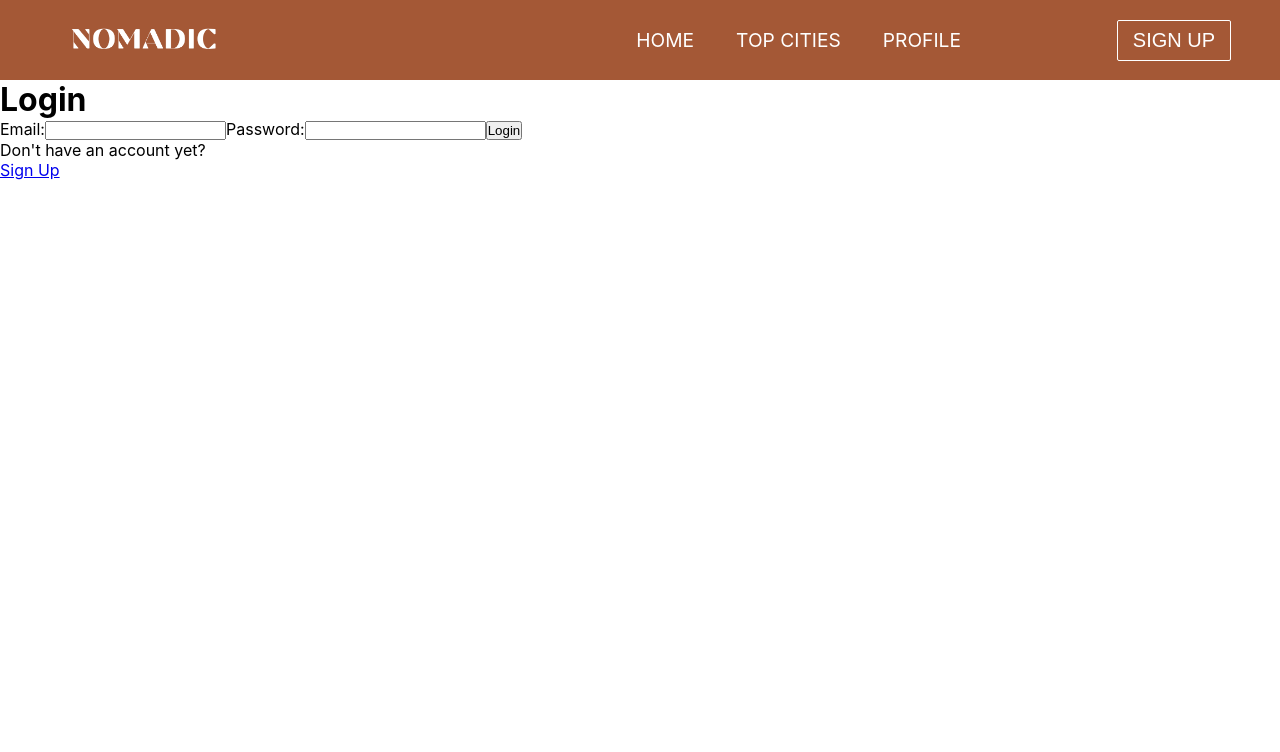
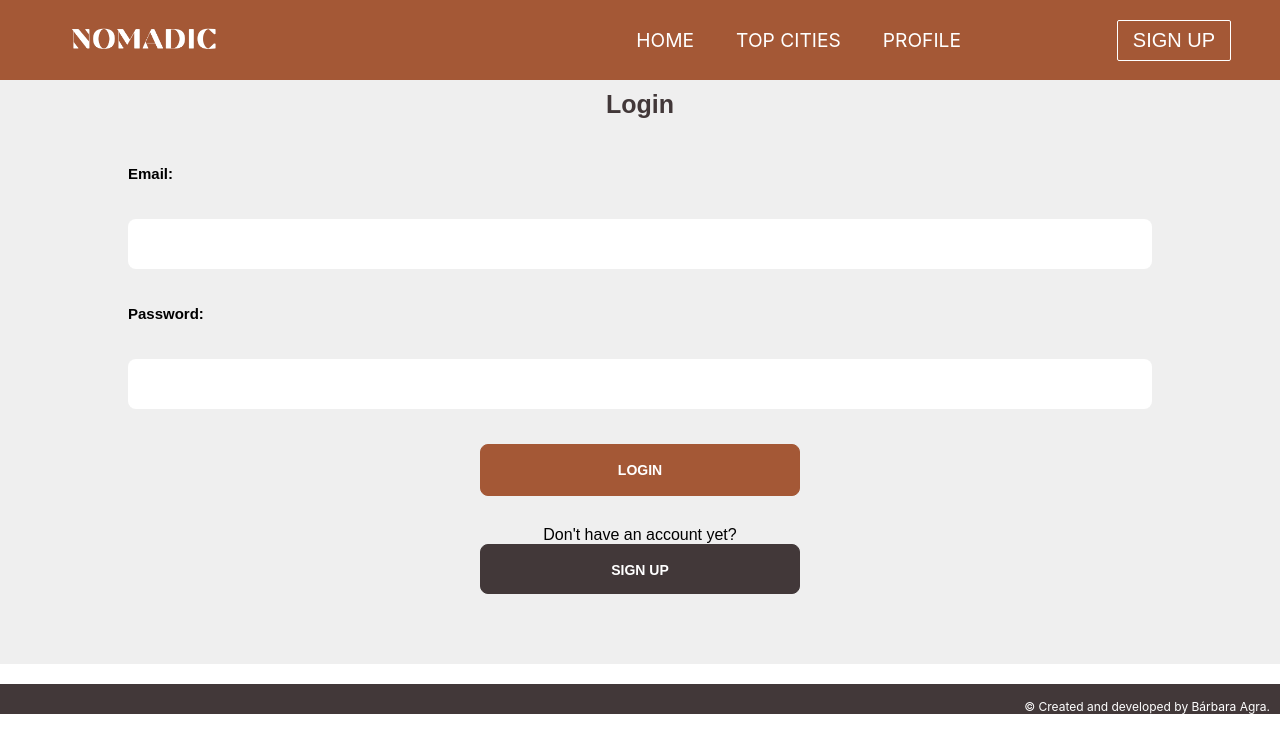
Before and after one commit to barbaraagra/nomadic-client, a React (Create React App) app: page /login in a window 1280 px wide. Shown: the top 752 px of the page. Built offline with nearby package versions, Linux system fonts and the light colour scheme; no server answers.

Commit message:
Começo do dia, estou com a navbar pronta, o index estruturado minimamente. Vou começar a City Page e implementar o CRUD.

```diff
--- a/src/App.css
+++ b/src/App.css
@@ -142,27 +142,6 @@
     font-size: 2rem;
   }
 
-  /*   .nav-links-mobile {
-    display: block;
-    text-align: center;
-    margin: 2rem auto;
-    border-radius: 4px;
-    width: 80%;
-    text-decoration: none;
-    font-size: 1.5rem;
-    background-color: transparent;
-    color: #fff;
-    padding: 8px 15px;
-    border: 1px solid #fff;
-    transition: all 0.3s ease-out;
-  }
-
-  .nav-links-mobile:hover {
-    background: #fff;
-    color: #242424;
-    transition: 250ms;
-  } */
-
   .nav-links-mobile {
     visibility: hidden;
   }
@@ -239,3 +218,143 @@
     right: 35px;
   }
 }
+
+/* LOGIN */
+
+.login-form {
+  background-color: #EFEFEF;
+  display: flex;
+  flex-direction: column;
+  flex-wrap: nowrap;
+  justify-content: center;
+  align-items: center;
+  align-content: center;
+  text-align: center;
+  padding: 50px 0;
+  padding-top: 10px;
+  font-family: Arial, Helvetica, sans-serif;
+}
+
+.login-form h1 {
+  color: #423839;
+  font-size: 25px;
+}
+
+form {
+  margin: 30px auto;
+  text-align: center;
+  width: 80vw;
+}
+
+form label {
+  color: black;
+  display: inline-block;
+  margin-bottom: 20px;
+  text-align: left;
+  width: 100%;
+  line-height: 50px;
+  font-size: 15px;
+  font-weight: bolder;
+}
+
+form input,
+.form-button {
+  box-sizing: border-box;
+  font-size: 14px;
+  outline: 0;
+  padding: 4px;
+  width: 100%;
+  height: 50px;
+  margin-bottom: 20px;
+  border-radius: 8px;
+  border: 0px;
+}
+
+.form-button {
+  background: #423839;
+  border: 1px solid #423839;
+  border-radius: 8px;
+  color: #fff;
+  cursor: pointer;
+  display: inline-block;
+  font-size: 14px;
+  font-weight: bolder;
+  padding: 8px 16px;
+  text-decoration: none;
+  text-transform: uppercase;
+  transition: 0.3s ease background;
+  width: 25vw;
+  padding-top: 17px;
+}
+
+.form-button:hover {
+  background: #6d5d5e;
+  color: #fff;
+  transition: 0.3s ease background;
+}
+
+.login-button {
+  background: #A45836;
+  border: 1px solid #A45836;
+  border-radius: 8px;
+  color: #fff;
+  cursor: pointer;
+  display: inline-block;
+  font-size: 14px;
+  font-weight: bolder;
+  padding: 17px 16px;
+  margin-top: 15px;
+  text-decoration: none;
+  text-transform: uppercase;
+  transition: 0.3s ease background;
+  width: 25vw;
+}
+
+.login-button:hover {
+  background: #da703f;
+  color: #fff;
+  transition: 0.3s ease background;
+}
+
+/* SIGN UP */
+
+.signup-form {
+  background-color: #EFEFEF;
+  display: flex;
+  flex-direction: column;
+  flex-wrap: nowrap;
+  justify-content: center;
+  align-items: center;
+  align-content: center;
+  text-align: center;
+  padding: 50px;
+  font-family: Arial, Helvetica, sans-serif;
+}
+
+.signup-form h1 {
+  color: #423839;
+  font-size: 25px;
+}
+
+/* FOOTER */
+
+.footer {
+  background-color: #423839;
+  margin-top: 20px;
+  color: white;
+  text-align: right;
+}
+
+.footer p {
+  padding-top: 15px;
+  padding-right: 10px;
+  font-size: 12px;
+}
+
+/* HOME */
+
+.home-titles {
+  color: #A45836;
+  font-size: 30px;
+  margin: 20px;
+}
--- a/src/App.js
+++ b/src/App.js
@@ -10,6 +10,7 @@ import Start from './pages/Start';
 import Profile from './pages/Profile';
 import City from './pages/City';
 import UpdateProfile from './pages/UpdateProfile';
+import Footer from './components/Footer'
 
 
 function App() {
@@ -26,6 +27,7 @@ function App() {
         <Route path='/top-cities' element={<TopCities />} />
         <Route path='/city/:id' element={<City />} />
       </Routes>
+      <Footer />
     </div>
   );
 }
--- /dev/null
+++ b/src/components/Footer.jsx
@@ -0,0 +1,11 @@
+import React from 'react'
+
+function Footer() {
+    return (
+        <div className='footer'>
+            <p>© Created and developed by Bárbara Agra.</p>
+        </div>
+    )
+}
+
+export default Footer
--- a/src/components/cityCards/CardItem.jsx
+++ b/src/components/cityCards/CardItem.jsx
@@ -8,7 +8,7 @@ function CardItem(props) {
     return (
         <>
             <Link className='city-card_container'>
-                <img src={city.cityImgMobile} alt="city" />
+                <img src={city.cityImage} alt="city" />
                 <h2 className='cards_item_text'>{city.cityName}</h2>
             </Link>
         </>
--- a/src/pages/City.jsx
+++ b/src/pages/City.jsx
@@ -1,18 +1,27 @@
 import React from 'react'
 import { Link } from 'react-router-dom';
+import axios from 'axios';
+import FavButton from '../assets/fav.png'
 
 
 function City(props) {
   const { city } = props;
   return (
     <div>
-      <Link>
-        <img src={city.cityImage} alt="city" />
-        <h3>{city.cityName}</h3>
-        <h5>{city.continent}</h5>
-        <p></p>
-      </Link>
-    </div>
+      <img src={city.cityImage} alt="city" />
+      <Link>{FavButton}</Link>
+      <h3>{city.cityName}</h3>
+      <h5>{city.continent}</h5>
+      <p>{city.currency}</p>
+      <p>{city.language}</p>
+      <p>{city.englishSkills}</p>
+      <p>{city.lifeExpectancy}</p>
+      <p>{city.coworkingSpaces}</p>
+
+      <h4>Comments</h4>
+
+
+    </div >
   )
 }
 
--- a/src/pages/Home.jsx
+++ b/src/pages/Home.jsx
@@ -3,6 +3,7 @@ import '../App.css';
 import SectionOne from '../components/SectionOne';
 import axios from 'axios';
 import CardItem from '../components/cityCards/CardItem';
+import { Link } from 'react-router-dom'
 
 function Home() {
     const [cities, setCities] = useState([]);
@@ -26,6 +27,15 @@ function Home() {
     return (
         <>
             <SectionOne />
+            {/*  {cities.map(city => {
+                <div className='city-home_container' key={city._id}>
+                    <Link to={`cities/${city._id}`}>
+                        return <CardItem city={city} />
+                    </Link>
+                </div>
+            })} */}
+            <h1 className='home-titles'>Top Cities for Digital Nomads</h1>
+
             <div className='city-home_container'>
                 {cities.map(city => {
                     return <CardItem city={city} />
--- a/src/pages/Login.jsx
+++ b/src/pages/Login.jsx
@@ -34,7 +34,7 @@ function Login(props) {
     };
 
     return (
-        <div className="LoginPage">
+        <div className="login-form">
             <h1>Login</h1>
 
             <form onSubmit={handleLoginSubmit}>
@@ -44,12 +44,12 @@ function Login(props) {
                 <label>Password:</label>
                 <input type="password" name="password" value={password} onChange={handlePassword} />
 
-                <button type="submit">Login</button>
+                <button type="submit" className='login-button'>Login</button>
             </form>
             {errorMessage && <p className="error-message">{errorMessage}</p>}
 
             <p>Don't have an account yet?</p>
-            <Link to={'/signup'}>Sign Up</Link>
+            <Link to={'/signup'} className='form-button'>Sign Up</Link>
         </div>
     );
 }
--- a/src/pages/Signup.jsx
+++ b/src/pages/Signup.jsx
@@ -29,7 +29,7 @@ function Signup(props) {
     };
 
     return (
-        <div className="SignupPage">
+        <div className="signup-form">
             <h1>Sign Up</h1>
 
             <form onSubmit={handleSignupSubmit}>
@@ -42,13 +42,13 @@ function Signup(props) {
                 <label>Password:</label>
                 <input type="password" name="password" value={password} onChange={handlePassword} />
 
-                <button type="submit">Sign Up</button>
+                <button type="submit" className='login-button'>Sign Up</button>
             </form>
 
             {errorMessage && <p className="error-message">{errorMessage}</p>}
 
             <p>Already have account?</p>
-            <Link to="/login"> Login</Link>
+            <Link to="/login" className='form-button'> Login</Link>
         </div>
     );
 }
--- a/src/pages/Start.jsx
+++ b/src/pages/Start.jsx
@@ -1,6 +1,8 @@
-import React from 'react'
-import StartImg from '../assets/startny.png'
-import LogoWhite from '../assets/logowhite.png'
+import React from 'react';
+import StartImg from '../assets/startny.png';
+import LogoWhite from '../assets/logowhite.png';
+import { Link } from 'react-router-dom';
+import NextBtn from '../assets/next.png'
 
 function Start() {
     return (
@@ -11,8 +13,7 @@ function Start() {
             <h1>Find Your Next Destination</h1>
             <p>For digital nomads wanting to search for cities by quality of life.
                 Share and see comments about the city made by other digital nomads.</p>
-
-            <button>Next</button>
+            <Link>{NextBtn}</Link>
         </div>
     )
 }
--- a/src/pages/UpdateProfile.jsx
+++ b/src/pages/UpdateProfile.jsx
@@ -57,10 +57,6 @@ function UpdateProfile() {
     return (
         <div className='EditProfilePage'>
 
-            <br></br>
-            <br></br>
-            <br></br>
-            <br></br>
 
             <form onSubmit={handleSubmit}>
                 <label htmlFor='username'>Username</label>
```
Also changed, not shown: src/assets/fav.png (added), src/assets/next.png (added).
